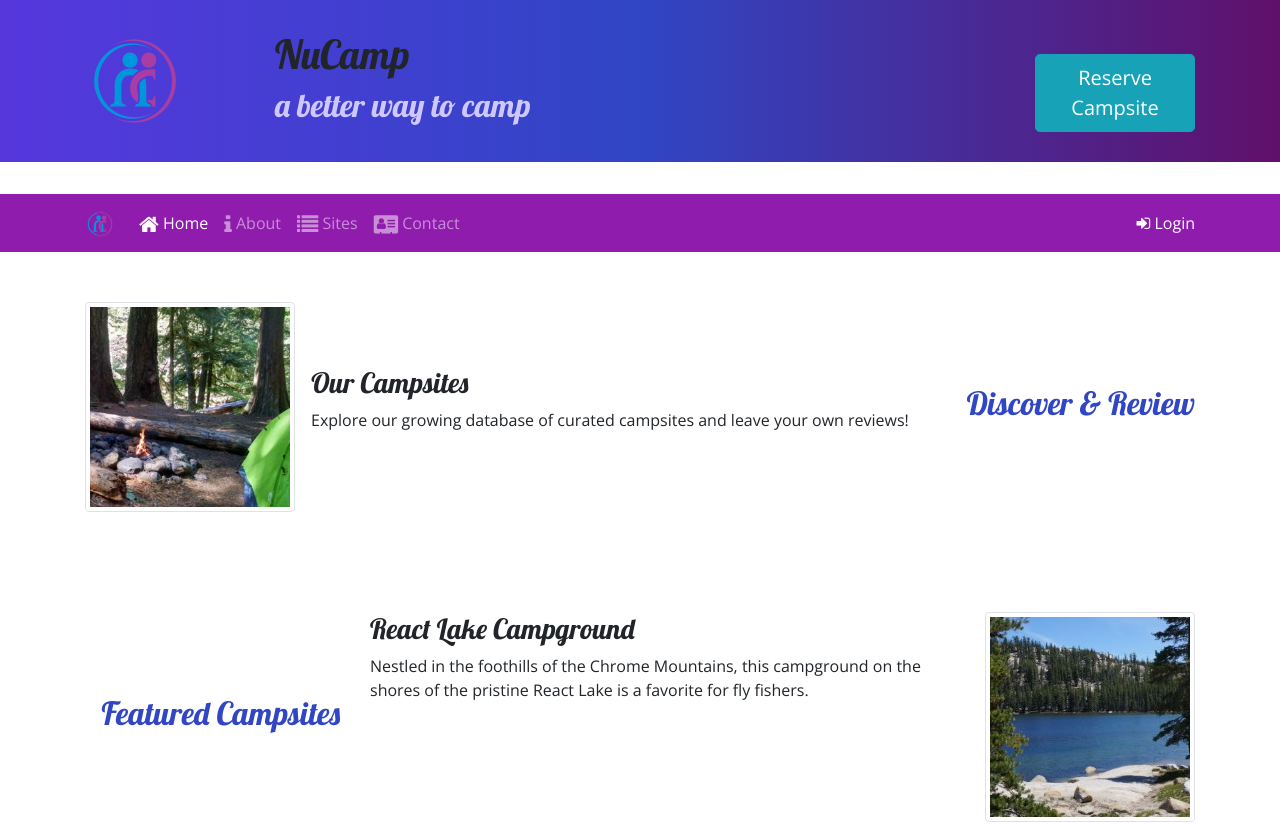
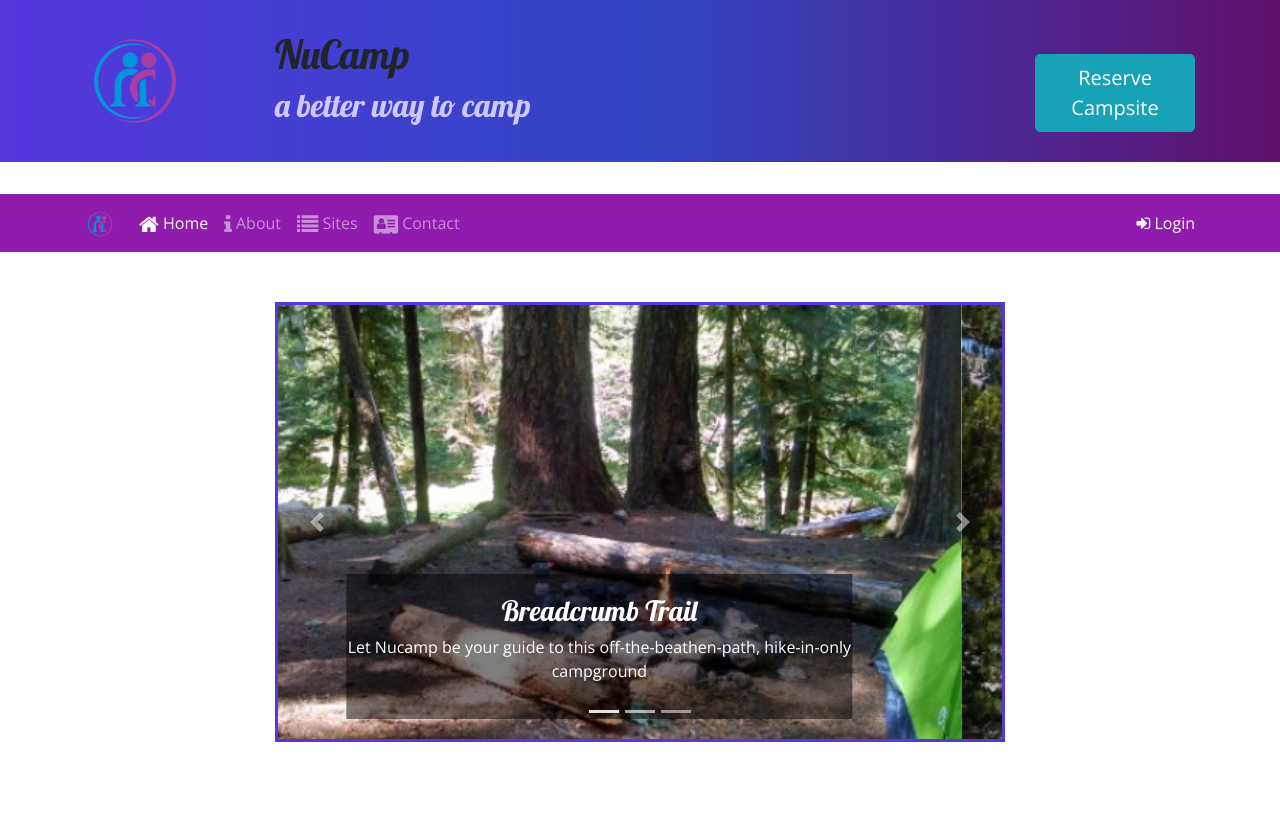
Before and after one commit to lastexception/bootstrap-start, a website: page index.html in a window 1280 px wide. Shown: the top 825 px of the page. Drawn offline with nearby package versions, Linux system fonts and the light colour scheme.

Commit message:
Carousel

```diff
--- a/css/styles.css
+++ b/css/styles.css
@@ -40,3 +40,11 @@
      border-top: none;
      padding: 10px;
  }
+
+ .carousel-caption {
+    background-color: rgba(0, 0, 0, 0.5);
+}
+
+.carousel {
+    border: solid #5637DD;
+}
--- a/index.html
+++ b/index.html
@@ -114,14 +114,66 @@
     <!-- end modal code -->
 
     <div class="container">
+        <!-- begin carousel code -->
+        <div class="row row-content">
+            <div class="col-md-8 mx-auto">
+                <div id="homeCarousel" class="carousel slide" data-ride="carousel">
+                    <ol class="carousel-indicators">
+                        <li data-target="#homecarousel" data-slide-to="0" class="active"></li>
+                        <li data-target="#homecarousel" data-slide-to="1"></li>
+                        <li data-target="#homecarousel" data-slide-to="2"></li>
+                    </ol>
+                    <div class="carousel-inner">
+                        <div class="carousel-item active">
+                            <img src="img/breadcrumb-trail.jpg" alt="Breadcrumb Trail Campground"
+                                class="d-block w-100" />
+                            <div class="carousel-caption">
+                                <h3>Breadcrumb Trail</h3>
+                                <p class="d-none d-sm-block">Let Nucamp be your guide to this off-the-beathen-path,
+                                    hike-in-only campground</p>
+                            </div>
+                        </div>
+                        <div class="carousel-item">
+                            <img src="img/react-lake.jpg" alt="React Lake Camppground" class="d-block w-100" />
+                            <div class="carousel-caption">
+                                <h3>React Lake Compound</h3>
+                                <p class="d-none d-sm-block">Nestled in the foothills of the Chrome Mountain, this
+                                    campground on the shores of the pristine React Lake is a favorite for fly fishers.
+                                </p>
+                            </div>
+                        </div>
+                        <div class="carousel-item">
+                            <img src="img/chrome-river.jpg" alt="Chrome River Campground" class="d-block w-100" />
+                            <div class="carousel-caption">
+                                <h3>Chrome River campground</h3>
+                                <p class="d-none d-sm-block">Spend a few sunny days and starry nights beneath a canopy
+                                    of old-growth firs at this enchanting spot by the Chrome River</p>
+                            </div>
+                        </div>
+                    </div>
+                </div>
+                <!-- begin carousel controls -->
+                <a class="carousel-control-prev" href="#homeCarousel" role="button" data-slide="prev">
+                    <span class="carousel-control-prev-icon"></span>
+                    <span class="sr-only">Previous</span>
+                </a>
+                <a class="carousel-control-next" href="#homeCarousel" role="button" data-slide="next">
+                    <span class="carousel-control-next-icon"></span>
+                    <span class="sr-only">Next</span>
+                </a>
+                <!-- end carousel controls -->
+            </div>
+        </div>
+    </div>
+    <!-- end carousel content -->
+
     <div class="row row-content align-items-center">
         <div class="col-sm-4 order-sm-last col-md-3">
             <h2 class="text-sm-right">Discover & Review</h2>
         </div>
         <div class="col">
             <div class="media">
-                    <img class="d-flex mr-3 img-thumbnail" src="img/breadcrumb-trail-thumb.jpg"
-                        alt="Breadcrumb Trail" />
+                <img class="d-flex mr-3 img-thumbnail" src="img/breadcrumb-trail-thumb.jpg" alt="Breadcrumb Trail" />
                 <div class="media-body align-self-center">
                     <h3>Our Campsites</h3>
                     <p class="d-none d-sm-block">Explore our growing database of curated campsites and leave your
```
Lines whose indentation alone changed are shown as unchanged.
